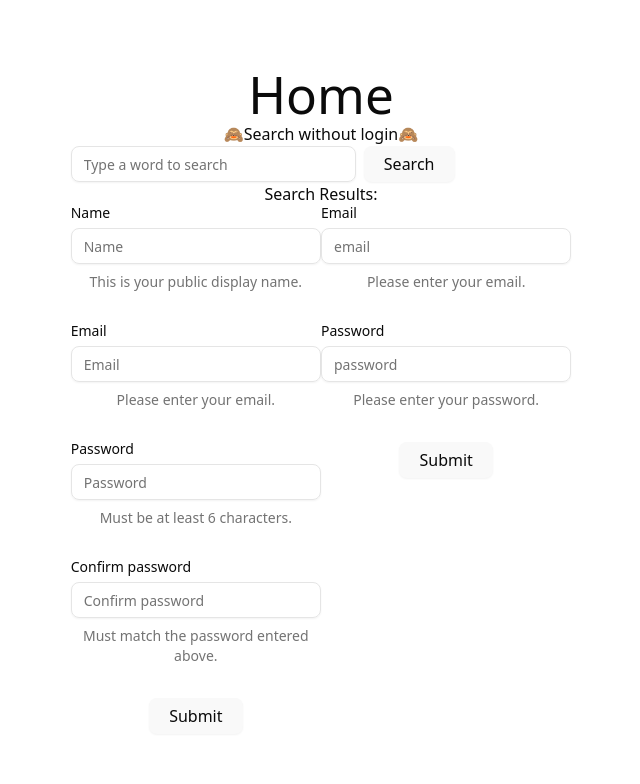
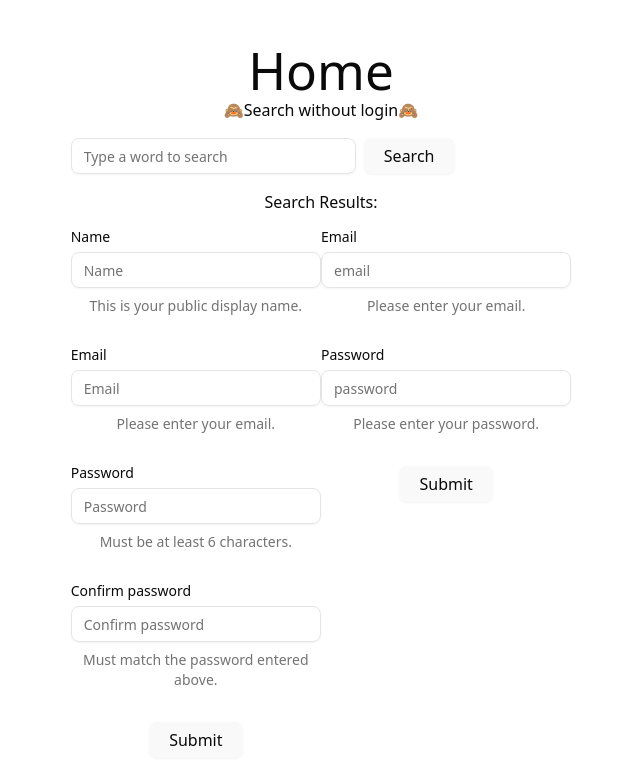
Before and after one commit to minami-77/my-dictionary-frontend, a React (Vite) app: page / in a window 1280 px wide. Shown: the top 784 px of the page, without its empty margins (319-959 px from the left). Built offline with nearby package versions, Linux system fonts and the light colour scheme.

Commit message:
small fixes

```diff
--- a/src/components/Search.tsx
+++ b/src/components/Search.tsx
@@ -66,7 +66,7 @@ export default function Search() {
 
   return (
     <>
-      <div className="flex w-full max-w-sm items-center space-x-2">
+      <div className="flex w-full max-w-sm items-center space-x-2 my-4">
         <Input type="text"
           placeholder="Type a word to search"
           value = {typedWord}
@@ -74,8 +74,15 @@ export default function Search() {
         <Button variant="outline" onClick={handle_search}>Search</Button>
       </div>
 
-      <div>
+      <div className="my-4">
         <h3>Search Results:</h3>
+
+
+{/* DATA TABLE is component? */}
+
+
+
+
         <ul>
           {error && <li>{error}</li>}
           {!error && searchResults &&
--- a/src/pages/Mypage/Mypage.tsx
+++ b/src/pages/Mypage/Mypage.tsx
@@ -60,9 +60,7 @@ function Mypage() {
       </div>
       <h1>Hi,{user ? `${user}` : `Guest`}</h1>
       <NaviMenu />
-
       <Search/>
-      {/* <UserWord/> */}
       <Logout/>
 
     </>
```
